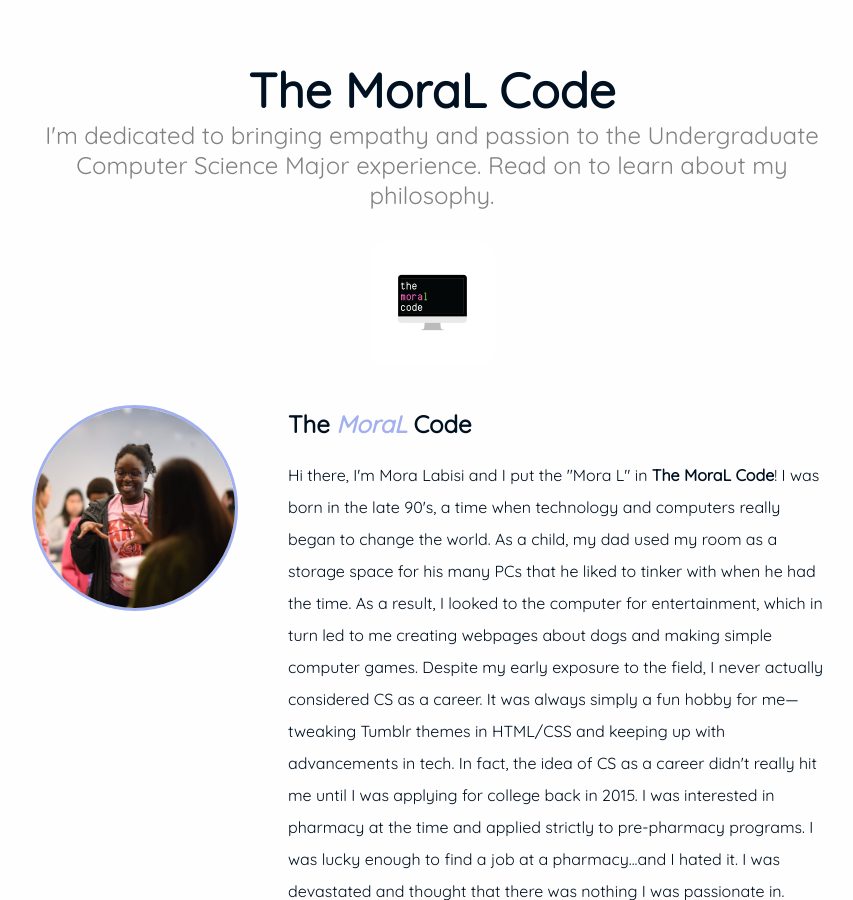
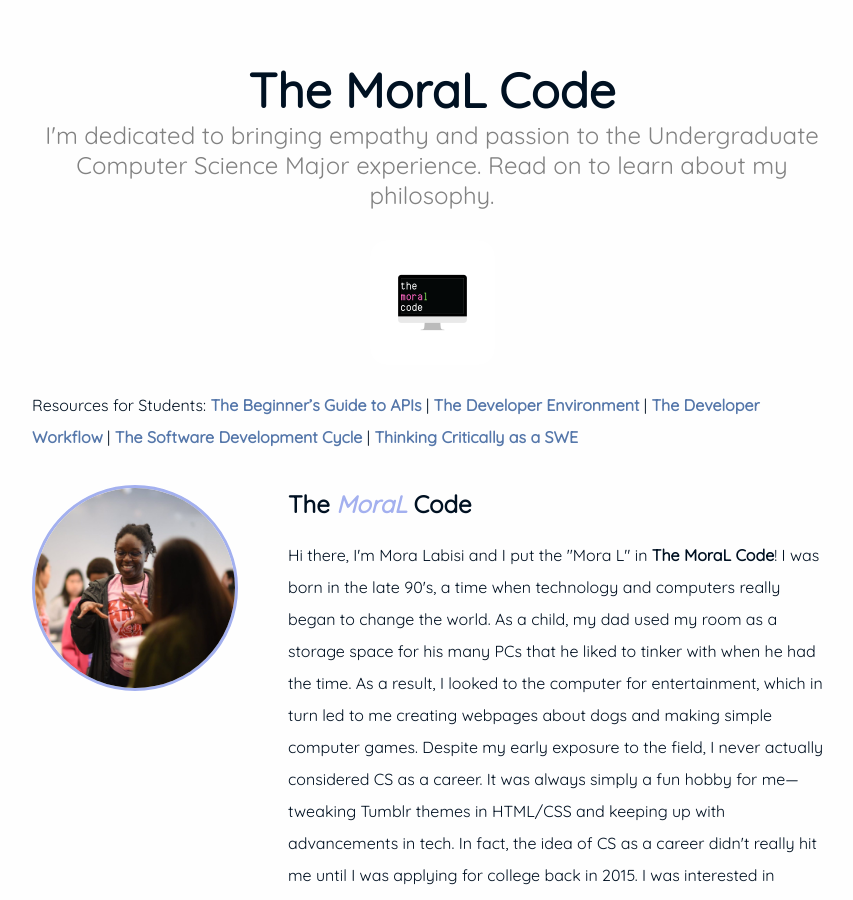
Before and after one commit to themoralcodeorg/themoralcodeorg.github.io, a Jekyll site: the page built from index.md, in a window 1280 px wide and 900 px high. Shown: the whole window, without its empty margins (208-1061 px from the left). Built offline with Jekyll 4.4.1, drawn with Linux system fonts in a browser that asks for light colours.

Commit message:
Adding article pdfs

```diff
--- a/index.md
+++ b/index.md
@@ -7,6 +7,8 @@ sitemap:
 ---
 
 <img src="{{ '/assets/img/tmc.png' | prepend: site.baseurl }}" id="about-img">
+
+<p>Resources for Students: <a href="{{ 'assets/pdf/apis.pdf' | prepend: site.baseurl }}" aria-label="The Beginner’s Guide to APIs" target="_blank">The Beginner’s Guide to APIs</a> | <a href="{{ 'assets/pdf/devEnv.pdf' | prepend: site.baseurl }}" aria-label="The Developer Environment" target="_blank">The Developer Environment</a> | <a href="{{ 'assets/pdf/devWorkflow.pdf' | prepend: site.baseurl }}" aria-label="The Developer Workflow" target="_blank">The Developer Workflow</a> | <a href="{{ 'assets/pdf/sdlc.pdf' | prepend: site.baseurl }}" aria-label="The Software Development Cycle" target="_blank">The Software Development Cycle</a> | <a href="{{ 'assets/pdf/thinkingCritically.pdf' | prepend: site.baseurl }}" aria-label="Thinking Critically as a SWE" target="_blank">Thinking Critically as a SWE</a></p>
 
 <div>
 <div class="row">
```
Also changed, not shown: 5 other files.
